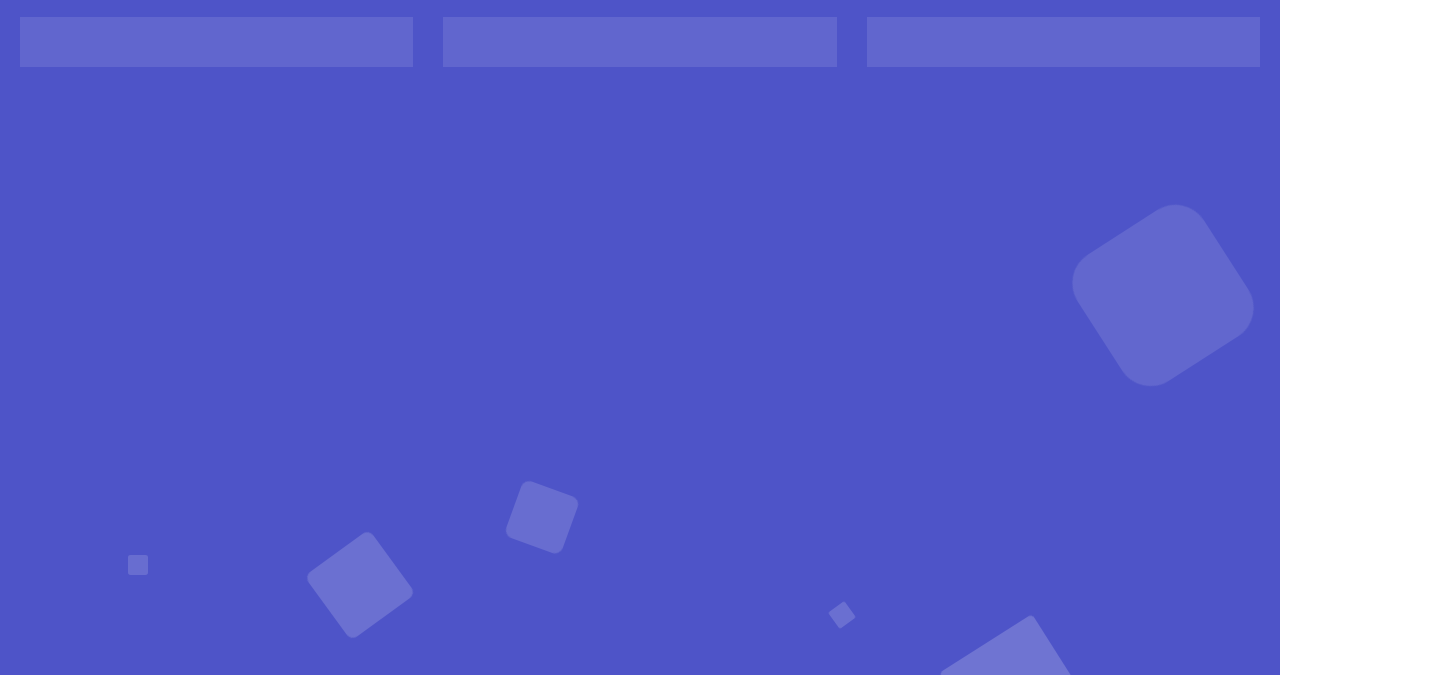
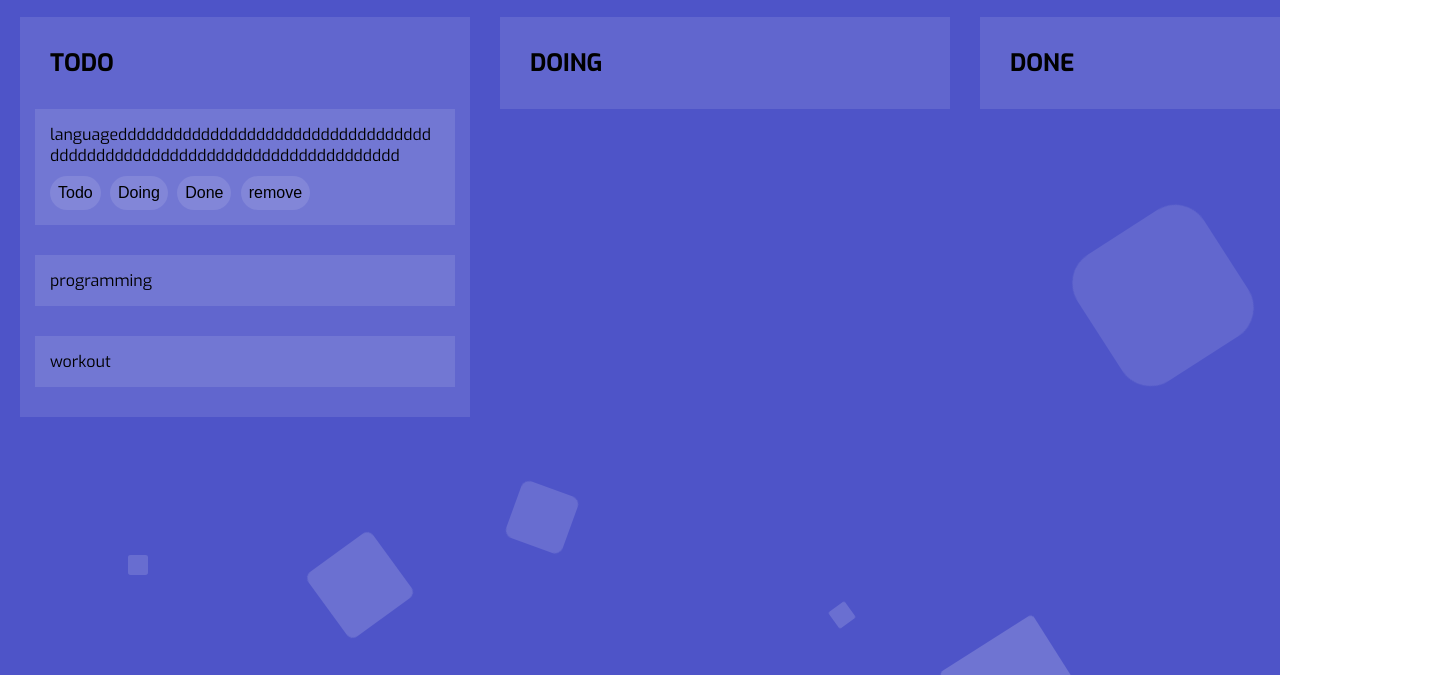
Before and after one commit to STARTUP-TRAINING/SeyedAliTabaTodoProject, a website: page index.html in a window 1280 px wide. Shown: the part 125-800 px from the top of the page, 1430 px wide, since content can reach past the window. Drawn offline with Linux system fonts and the light colour scheme.

Commit message:
add buttons

```diff
--- a/context.css
+++ b/context.css
@@ -1,19 +1,43 @@
 .board{
     display: grid;
-    grid-template-columns: repeat(3, 1fr);
+    grid-template-columns: repeat(3, 450px);
     gap: 30px;
     margin: 20px;
     min-height: 50px;
 }
 
+.board-col-1{
+    display: grid;
+    height: auto;
+    grid-template-columns: repeat(1,450px);
+    /*grid-template-rows: repeat(3,100px);*/
+    min-height: 0;  /* NEW */
+    min-width: 0;
+}
+
+.list-item {
+    overflow-wrap: break-word;
+    height: auto;
+    margin-left: 15px;
+    margin-right: 15px;
+    margin-bottom: 30px;
+    padding: 15px;
+    background-color: rgba(255,251,253,0.11);
+}
+
 .item {
+    max-width: 100%;
     background-color: rgba(255,251,253,0.11);
 }
 
 h1 {
     align-content: center;
     padding: 30px;
-    color: white;
+    /*color: white;*/
+}
+
+h2 {
+    padding: 30px;
 }
 
 form {
@@ -38,7 +62,7 @@ input:focus {
 
 label{
     font-size: 1.5rem;
-    padding-left: 10px
+    padding-left: 10px;
 }
 
 button {
@@ -66,3 +90,15 @@ header {
     margin: 20px 20px;
     background-color: rgba(255,251,253,0.11);
 }
+
+.table-switch-btn {
+    border-radius: 30px;
+    margin-right: 5px;
+    padding: 8px;
+    font-size: 1rem;
+}
+
+.btn-context {
+    padding-bottom: 0;
+    padding-top: 10px;
+}
--- a/index.html
+++ b/index.html
@@ -25,11 +25,50 @@
         </div>
     </div>
     <div class="board">
-        <div class="item">
+        <div>
+            <div class="item">
+                <h2>
+                    TODO
+                </h2>
+                <div class="board-col-1">
+                    <div class="list-item">
+                        languagedddddddddddddddddddddddddddddddddddddddddddddddddddddddddddddddddddddddd
+                        <div class="btn-context">
+                            <button class="table-switch-btn">Todo</button>
+                            <button class="table-switch-btn">Doing</button>
+                            <button class="table-switch-btn">Done</button>
+                            <button class="table-switch-btn">remove</button>
+                        </div>
+
+                    </div>
+                    <div class="list-item">
+                        programming
+                    </div>
+                    <div class="list-item">
+                        workout
+                    </div>
+                </div>
+            </div>
         </div>
-        <div class="item">
+        <div>
+            <div class="item">
+                <h2>
+                    DOING
+                </h2>
+                <div class="board-col-1">
+
+                </div>
+            </div>
         </div>
-        <div class="item">
+        <div>
+            <div class="item">
+                <h2>
+                    DONE
+                </h2>
+                <div class="board-col-1">
+
+                </div>
+            </div>
         </div>
     </div>
 
```
